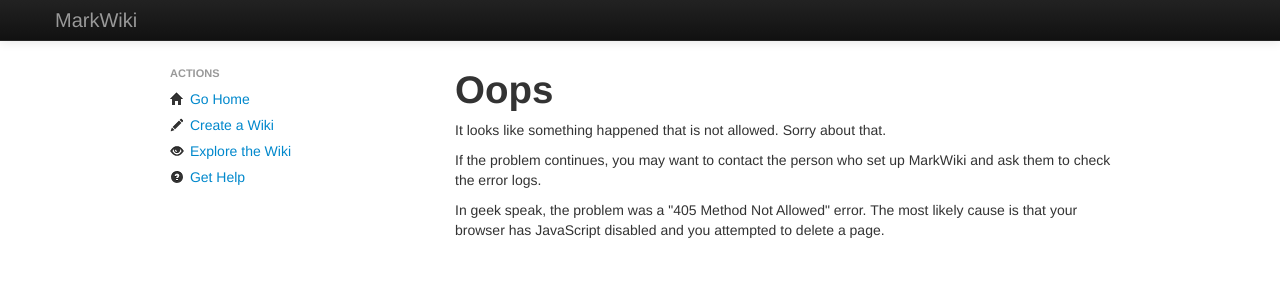
After one commit to mblayman/markwiki, a Flask app: page /make_wiki in a window 1280 px wide. The commit adds this page. Shown: the top 300 px of the page. Run offline with Flask 2, Linux system fonts and the light colour scheme; some libraries are stand-ins or nearby versions.

Commit message:
Changed deletes so they will be POSTs.
This makes MarkWiki a better HTTP citizen by not having GET requests that
modify state. The GET delete is still there for the case where JavaScript is
disabled, but the delete route only accepts POST now.

```diff
--- a/markwiki/templates/base.html
+++ b/markwiki/templates/base.html
@@ -65,5 +65,10 @@
 <script src='{{ url_for('static', filename='jquery-2.0.0.min.js') }}'></script>
 <script src='{{ url_for('static', filename='bootstrap/js/bootstrap.min.js') }}'>
 </script>
+<script>
+$(function() {
+{% block onready %}{% endblock %}
+});
+</script>
 </body>
 </html>
--- /dev/null
+++ b/markwiki/templates/method_not_allowed.html
@@ -0,0 +1,13 @@
+{% extends 'base.html' %}
+{% block title %}Oops, that's not allowed{% endblock %}
+{% block content %}
+<h1>Oops</h1>
+<p>It looks like something happened that is not allowed. Sorry about that.</p>
+
+<p>If the problem continues, you may want to contact the person who set up
+MarkWiki and ask them to check the error logs.</p>
+
+<p>In geek speak, the problem was a "405 Method Not Allowed" error. The most
+likely cause is that your browser has JavaScript disabled and you attempted to
+delete a page.</p>
+{% endblock %}
--- a/markwiki/views.py
+++ b/markwiki/views.py
@@ -34,6 +34,12 @@ def render_wiki_editor(page_path, wiki_page):
 
     # Some weird stuff happened if we got here.
     abort(500)
+
+
+@app.errorhandler(405)
+def method_not_allowed(error):
+    '''Display a 405 page.'''
+    return render_template('method_not_allowed.html')
 
 
 @app.errorhandler(500)
@@ -157,7 +163,7 @@ def list(section_path=''):
         return redirect(url_for('index'))
 
 
-@app.route('/delete/<path:page_path>')
+@app.route('/delete/<path:page_path>', methods=['POST'])
 def delete(page_path):
     '''Delete the wiki page.'''
     if page_path == 'Home':
```
Also changed, not shown: markwiki/templates/wiki.html (+13 -1 lines).
